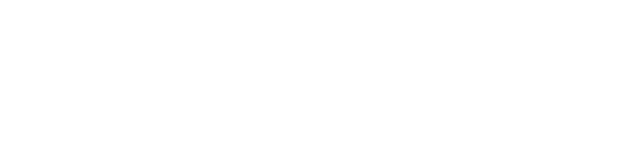
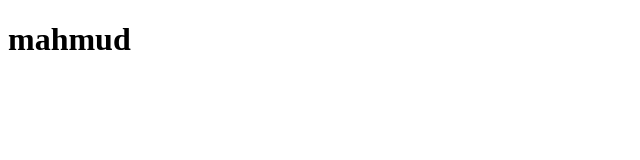
Before and after one commit to fiveamcoder/my-first-github-repo, a plain HTML site: page index.html in a window 1280 px wide. Shown: the whole page, without its empty margins (0-640 px from the left). Drawn offline with Linux system fonts and the light colour scheme.

Commit message:
mahmud commit

```diff
--- a/index.html
+++ b/index.html
@@ -6,6 +6,6 @@
     <title>My First Ever Github Repo</title>
 </head>
 <body>
-
+    <h1>mahmud</h1>
 </body>
 </html>
```
